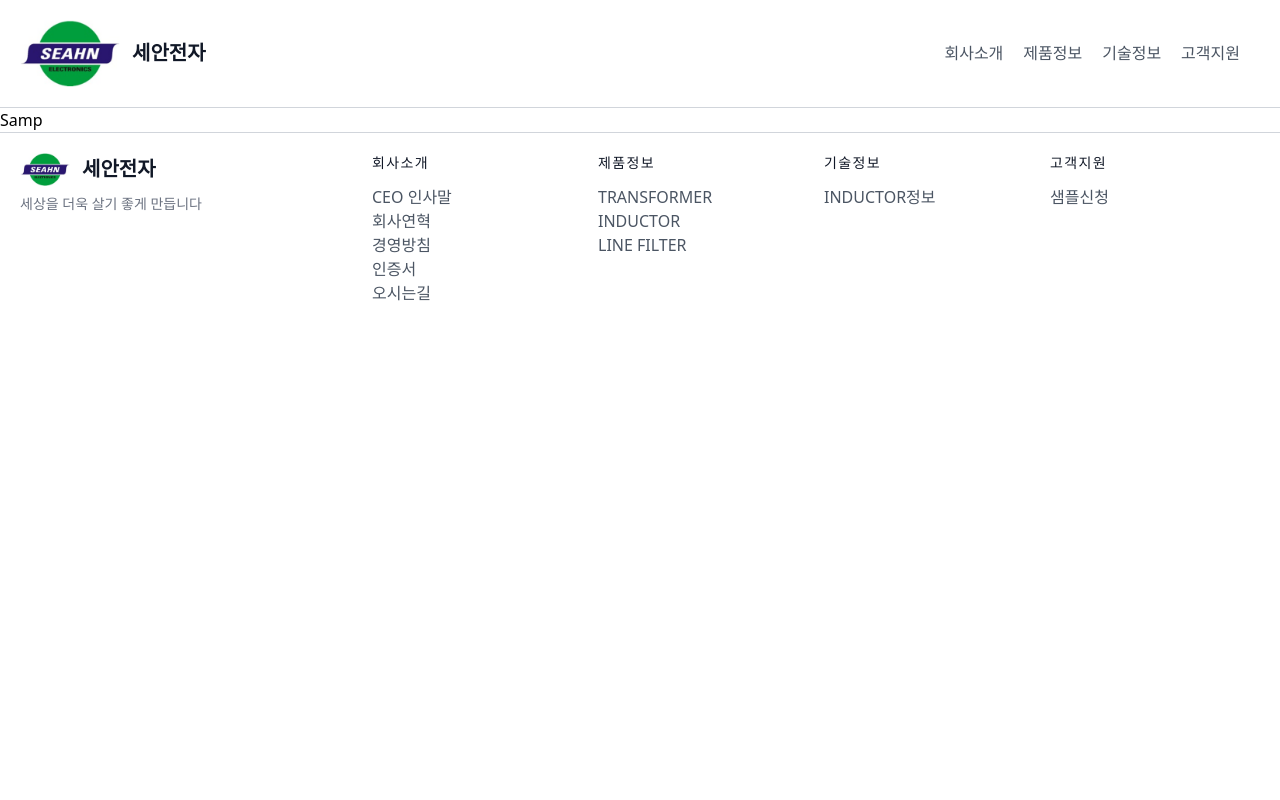
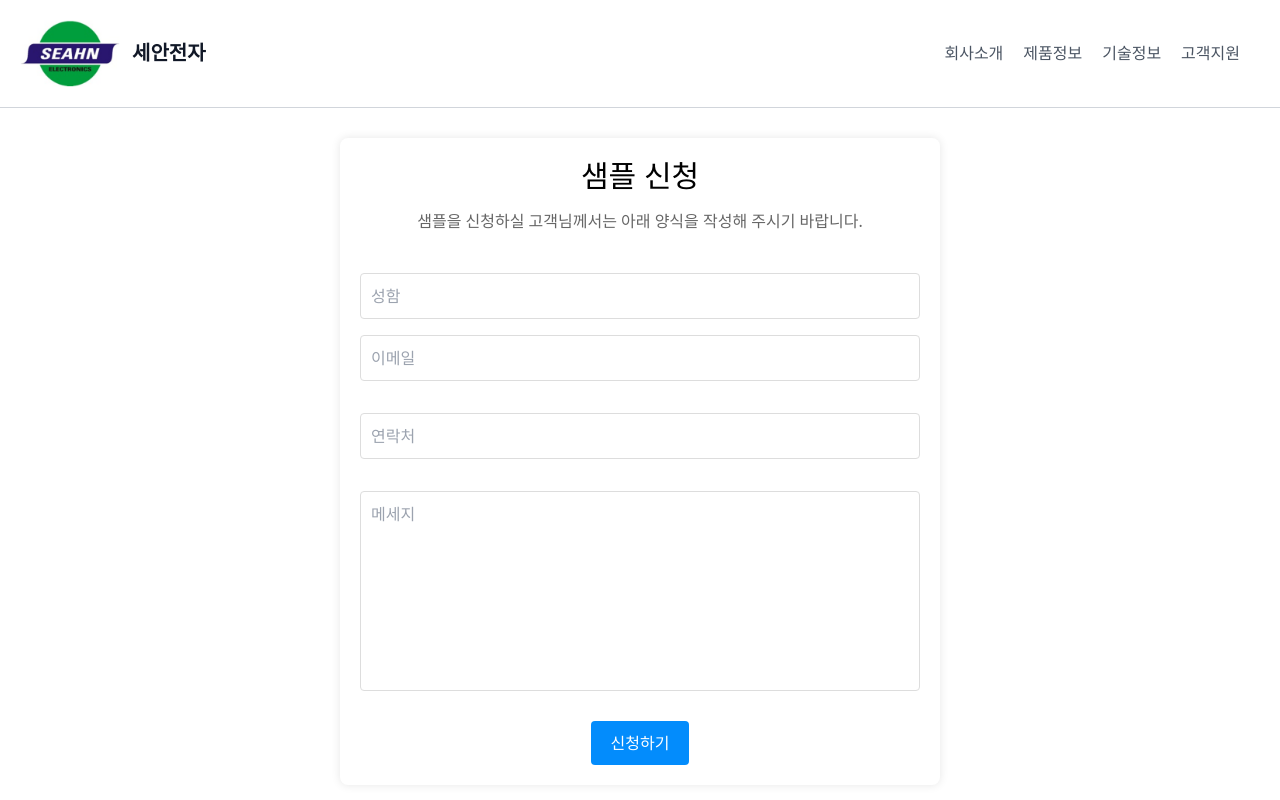
Before and after one commit to evenoahchoi/seahn, a Next.js app: page /support/samp in a window 1280 px wide. Shown: the top 800 px of the page. Built offline with nearby package versions, Linux system fonts and the light colour scheme.

Commit message:
샘플신청 페이지 제작

```diff
--- a/app/globals.css
+++ b/app/globals.css
@@ -47,3 +47,57 @@
     hover:shadow-lg
     hover:text-gray-500
 }
+
+.email-form-container {
+  max-width: 600px;
+  margin: 30px auto;
+  padding: 20px;
+  background: #fff;
+  box-shadow: 0 0 10px rgba(0, 0, 0, 0.1);
+  text-align: center;
+  border-radius: 8px;
+}
+
+.email-form-container h1 {
+  margin-bottom: 0.5em;
+}
+
+.email-form-container p {
+  color: #666;
+  margin-bottom: 2em;
+}
+
+.email-form .form-group {
+  margin-bottom: 1em;
+}
+
+.email-form .form-group input,
+.email-form .form-group textarea {
+  width: 100%;
+  padding: 10px;
+  margin: 0.5em 0;
+  border: 1px solid #ddd;
+  border-radius: 4px;
+}
+
+.email-form .form-group textarea {
+  height: 150px;
+}
+
+.submit-button {
+  padding: 10px 20px;
+  background: #038cfc;
+  color: #fff;
+  border: none;
+  border-radius: 4px;
+  cursor: pointer;
+  transition: background 0.3s ease;
+}
+
+.submit-button:hover {
+  background: #0056b3;
+}
+
+.contact-info p {
+  color: #666;
+}
--- /dev/null
+++ b/app/support/samp/emailform.js
@@ -0,0 +1,112 @@
+"use client";
+
+// emailform.js
+
+import React, { useState } from "react";
+import emailjs from "emailjs-com";
+
+const EmailForm = () => {
+  const [formData, setFormData] = useState({
+    name: "",
+    email: "",
+    phone: "",
+    message: "",
+  });
+
+  const handleChange = (e) => {
+    setFormData({ ...formData, [e.target.name]: e.target.value });
+
+    // 자동으로 늘어나는 텍스트 박스를 위한 높이 조절
+    if (e.target.name === "message") {
+      e.target.style.height = "inherit";
+      e.target.style.height = `${e.target.scrollHeight}px`; // 스크롤 높이만큼 높이 설정
+    }
+  };
+
+  const handleFocus = (e) => {
+    if (e.target.name === "message") {
+      e.target.style.height = "inherit";
+      e.target.style.height = `${e.target.scrollHeight}px`; // 포커스 시 스크롤 높이만큼 높이 설정
+    }
+  };
+
+  const handleSubmit = (e) => {
+    e.preventDefault();
+
+    emailjs
+      .sendForm("your_service_id", "your_template_id", e.target, "your_user_id")
+      .then(
+        (result) => {
+          alert("메세지를 성공적으로 전송하였습니다.");
+          console.log(result.text);
+        },
+        (error) => {
+          alert("메세지 전송에 실패하였습니다. 다시 시도해 주시기 바랍니다.");
+          console.log(error.text);
+        }
+      );
+
+    // 폼 초기화
+    setFormData({
+      name: "",
+      email: "",
+      phone: "",
+      message: "",
+    });
+  };
+
+  return (
+    <div className="email-form-container">
+      <h1 className="text-3xl">샘플 신청</h1>
+      <p>샘플을 신청하실 고객님께서는 아래 양식을 작성해 주시기 바랍니다.</p>
+      <form onSubmit={handleSubmit} className="email-form">
+        <div className="form-group">
+          <input
+            type="text"
+            name="name"
+            placeholder="성함"
+            value={formData.name}
+            onChange={handleChange}
+          />
+          <input
+            type="email"
+            name="email"
+            placeholder="이메일"
+            value={formData.email}
+            onChange={handleChange}
+          />
+        </div>
+        <div className="form-group">
+          <input
+            type="text"
+            name="phone"
+            placeholder="연락처"
+            value={formData.phone}
+            onChange={handleChange}
+          />
+        </div>
+        <div className="form-group">
+          <textarea
+            name="message"
+            placeholder="메세지"
+            value={formData.message}
+            onChange={handleChange}
+            onFocus={handleFocus}
+            style={{
+              overflow: "hidden", // 스크롤 바 숨기기
+              resize: "none", // 사용자가 크기를 조절하지 못하게 설정
+              minHeight: "200px", // 최소 높이 설정
+              lineHeight: "1.5", // 줄 간격 설정
+            }}
+          ></textarea>
+        </div>
+        <button type="submit" className="submit-button">
+          신청하기
+        </button>
+      </form>
+      <div className="contact-info"></div>
+    </div>
+  );
+};
+
+export default EmailForm;
--- a/app/support/samp/page.js
+++ b/app/support/samp/page.js
@@ -1,7 +1,12 @@
-export default function Samp() {
-    return (
-      <>
-        <h1>Samp</h1>
-      </>
-    );
-  }
+import React from 'react';
+import EmailForm from './emailform'; // 경로는 실제 프로젝트 구조에 따라 달라질 수 있습니다.
+
+const Page = () => {
+  return (
+    <div>
+      <EmailForm /> {/* 이메일 폼 컴포넌트 사용 */}
+    </div>
+  );
+};
+
+export default Page;
--- a/package.json
+++ b/package.json
@@ -9,6 +9,8 @@
     "lint": "next lint"
   },
   "dependencies": {
+    "@emailjs/browser": "^4.1.0",
+    "emailjs-com": "^3.2.0",
     "next": "14.1.0",
     "react": "^18",
     "react-dom": "^18",
```
Also changed, not shown: 1 other file (tests, documents, lock files or other folders).
